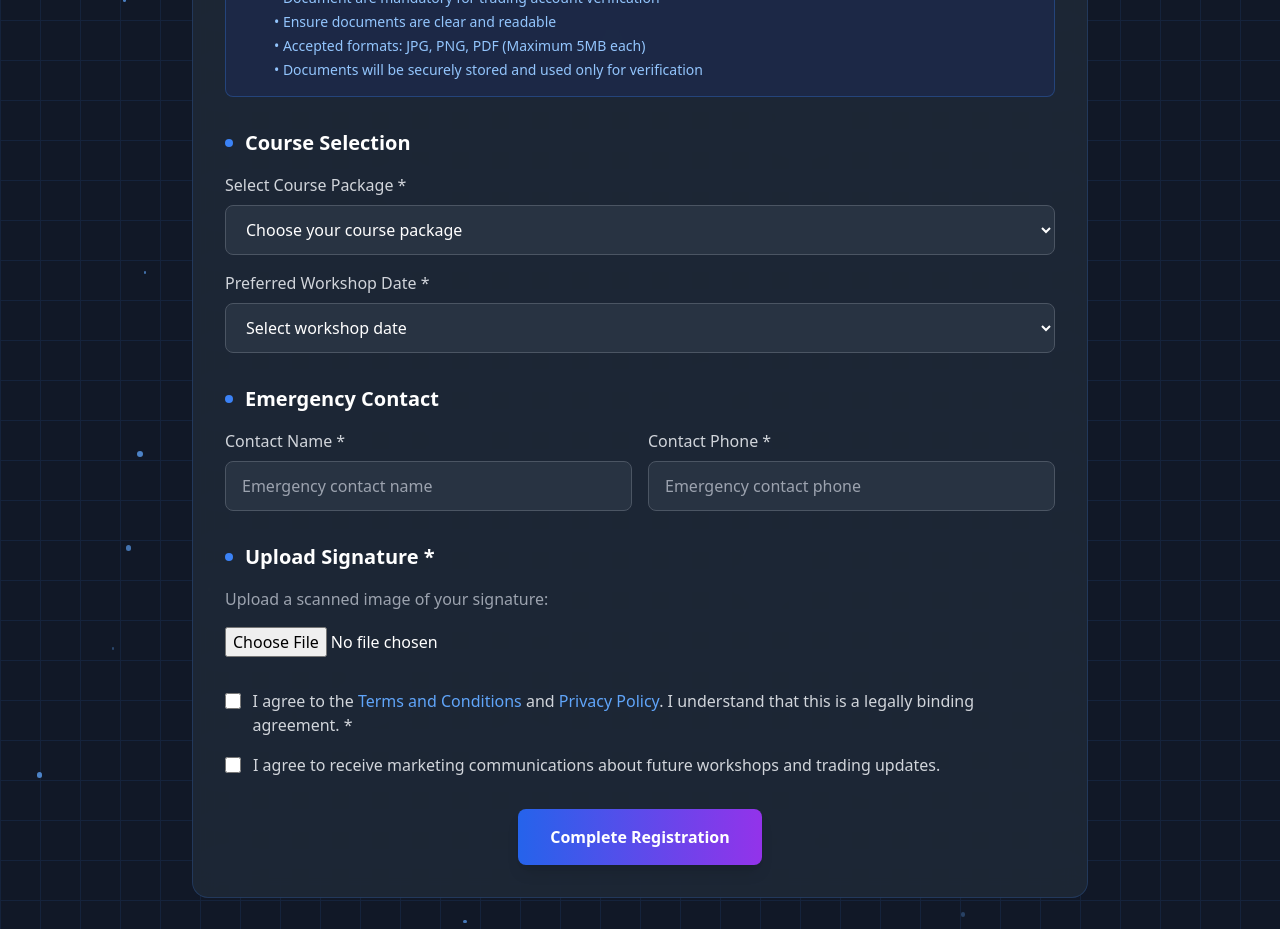
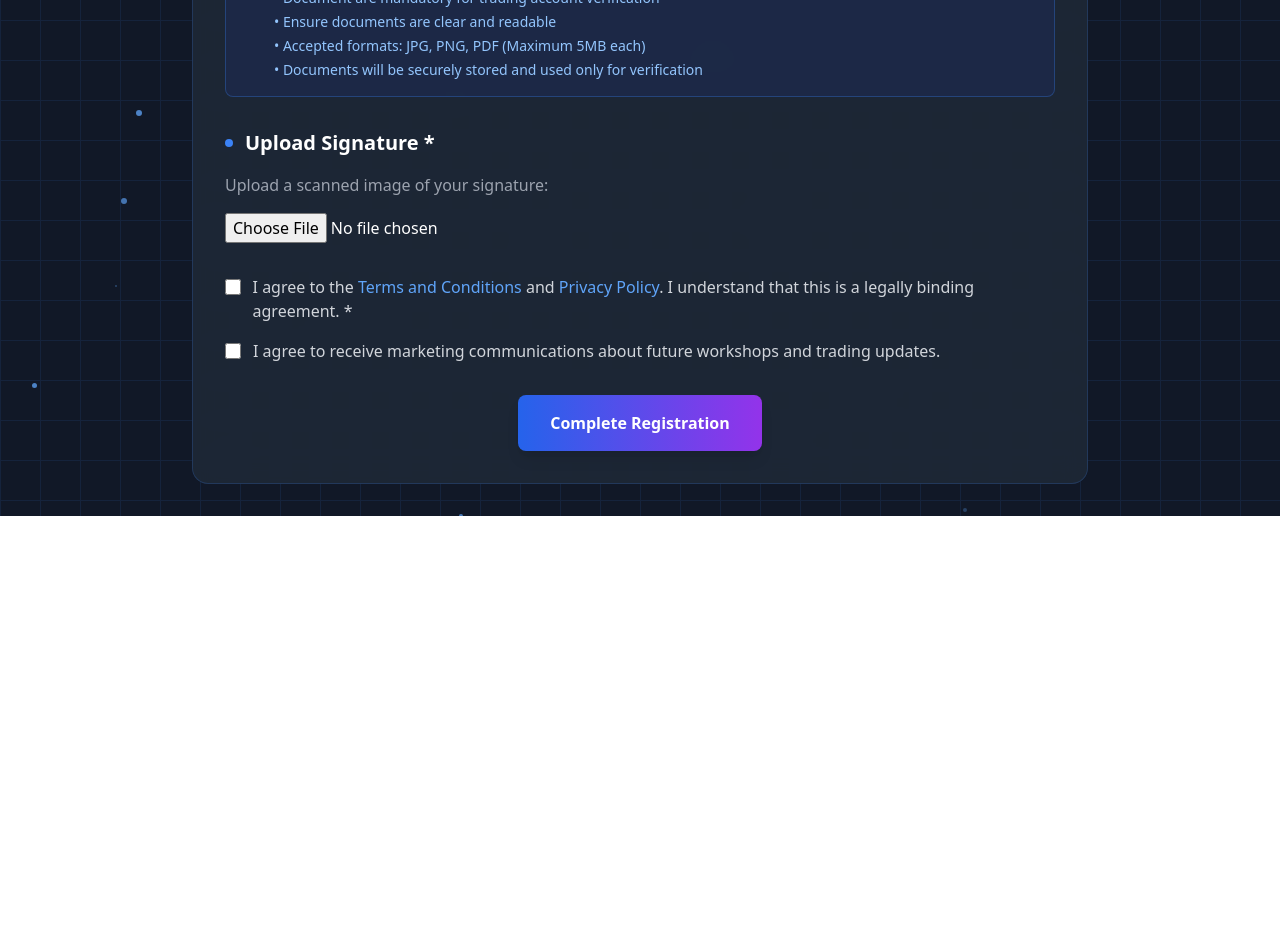
Before and after one commit to KEERTHANADURAISAM/KEERTHANA-PROFILE, a React (Vite) app: page /register in a window 1280 px wide. Shown: the part 1540-2469 px from the top of the page. After the commit the page ends 2056 px from the top, so only its background shows below. Built offline with nearby package versions, Linux system fonts and the light colour scheme.

Commit message:
img aded

```diff
--- a/src/Pages/About.jsx
+++ b/src/Pages/About.jsx
@@ -40,9 +40,9 @@ const About = () => {
               <div className="w-80 h-80 mx-auto bg-gradient-to-br from-blue-500/20 to-purple-500/20 rounded-full flex items-center justify-center border-2 border-blue-400/30">
                 <div className="w-64 h-64 bg-gray-700 rounded-full overflow-hidden">
                   <img
-                    src="/your-image-path.jpg" // <-- Replace with your actual image path
+                    src="/ceo.jpg" // <-- Replace with your actual image path
                     alt="Profile"
-                    className="object-cover w-full h-full"
+                    className="object-cover w-full h-full rotate-0"
                   />
                 </div>
               </div>
--- a/src/Pages/TradingCourseModules.jsx
+++ b/src/Pages/TradingCourseModules.jsx
@@ -125,8 +125,8 @@ const navigate = useNavigate();
       ],
       bonuses: [
          "4 Months TP Premium Group Access & Live Sessions",
-         "Advanced Trend",
-         "Invite a Friend, Unlock 3 Month of Exclusive Group Access – On Us!"
+         "Advanced Trend Analysis Software",
+         "Invite a Friend, Unlock 3 Month of TP Premium Group Access – On Us!"
       ]
     },
    {
--- a/src/Pages/WorkShopRegistrationForm.jsx
+++ b/src/Pages/WorkShopRegistrationForm.jsx
@@ -412,86 +412,7 @@ const validateForm = () => {
                 </div>
               </div>
             </div>
-
-
-            {/* Workshop Information */}
-            <div className="mb-8">
-  <h3 className="text-xl font-semibold text-white mb-4 flex items-center">
-    <span className="w-2 h-2 bg-blue-500 rounded-full mr-3"></span>
-    Course Selection
-  </h3>
-  <div className="mb-4">
-    <label className="block text-gray-300 mb-2">Select Course Package *</label>
-    <select
-      name="coursePackage"
-      value={formData.coursePackage}
-      onChange={handleInputChange}
-      className="w-full bg-gray-700/50 border border-gray-600 rounded-lg px-4 py-3 text-white focus:ring-2 focus:ring-blue-500 focus:border-transparent transition-all"
-    >
-      <option value="">Choose your course package</option>
-      <option value="foundation">Foundation Course - ₹4,999</option>
-      <option value="advanced">Advanced Course - ₹7,999</option>
-      <option value="master">Master Course - ₹12,999</option>
-      <option value="complete">Complete Package - ₹19,999</option>
-    </select>
-    {errors.coursePackage && <p className="text-red-400 text-sm mt-1">{errors.coursePackage}</p>}
-  </div>
-
-  <div className="mb-4">
-    <label className="block text-gray-300 mb-2">Preferred Workshop Date *</label>
-    <select
-      name="workshopDate"
-      value={formData.workshopDate}
-      onChange={handleInputChange}
-      className="w-full bg-gray-700/50 border border-gray-600 rounded-lg px-4 py-3 text-white focus:ring-2 focus:ring-blue-500 focus:border-transparent transition-all"
-    >
-      <option value="">Select workshop date</option>
-      <option value="2025-08-15">August 15, 2025 - Weekend Batch</option>
-      <option value="2025-08-22">August 22, 2025 - Weekend Batch</option>
-      <option value="2025-08-29">August 29, 2025 - Weekend Batch</option>
-      <option value="2025-09-05">September 5, 2025 - Weekday Batch</option>
-    </select>
-    {errors.workshopDate && <p className="text-red-400 text-sm mt-1">{errors.workshopDate}</p>}
-  </div>
-</div>
-
-            {/* Emergency Contact */}
-            <div className="mb-8">
-              <h3 className="text-xl font-semibold text-white mb-4 flex items-center">
-                <span className="w-2 h-2 bg-blue-500 rounded-full mr-3"></span>
-                Emergency Contact
-              </h3>
-
-              <div className="grid md:grid-cols-2 gap-4">
-                <div>
-                  <label className="block text-gray-300 mb-2">Contact Name *</label>
-                  <input
-                    type="text"
-                    name="emergencyContact"
-                    value={formData.emergencyContact}
-                    onChange={handleInputChange}
-                    className="w-full bg-gray-700/50 border border-gray-600 rounded-lg px-4 py-3 text-white focus:ring-2 focus:ring-blue-500 focus:border-transparent transition-all"
-                    placeholder="Emergency contact name"
-                  />
-                  {errors.emergencyContact && <p className="text-red-400 text-sm mt-1">{errors.emergencyContact}</p>}
-                </div>
-
-                <div>
-                  <label className="block text-gray-300 mb-2">Contact Phone *</label>
-                  <input
-                    type="tel"
-                    name="emergencyPhone"
-                    value={formData.emergencyPhone}
-                    onChange={handleInputChange}
-                    className="w-full bg-gray-700/50 border border-gray-600 rounded-lg px-4 py-3 text-white focus:ring-2 focus:ring-blue-500 focus:border-transparent transition-all"
-                    placeholder="Emergency contact phone"
-                  />
-                  {errors.emergencyPhone && <p className="text-red-400 text-sm mt-1">{errors.emergencyPhone}</p>}
-                </div>
-              </div>
-            </div>
-
-            {/* Digital Signature */}
+                     {/* Digital Signature */}
            <div className="mb-8">
   <h3 className="text-xl font-semibold text-white mb-4 flex items-center">
     <span className="w-2 h-2 bg-blue-500 rounded-full mr-3"></span>
```
Also changed, not shown: public/ceo.jpg (added).
